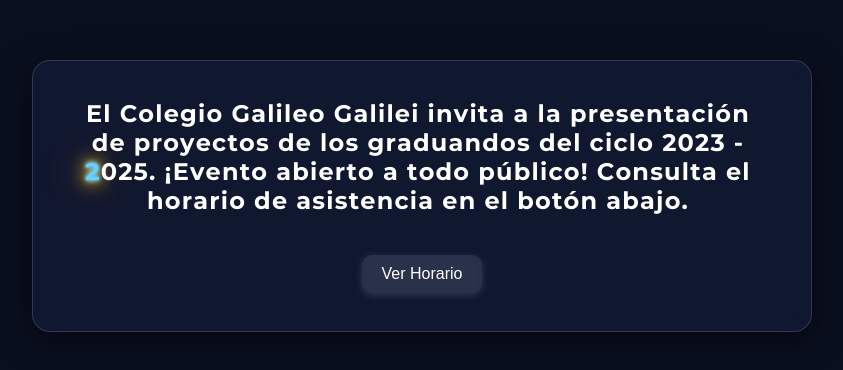
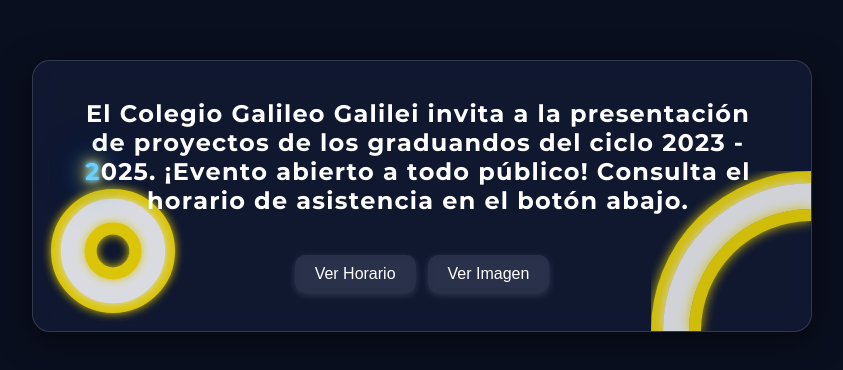
Before and after one commit to Charly-Sanchez/InvitacionGalileo.github.io, a plain HTML site: page index.html in a window 1280 px wide. Shown: the part 204-574 px from the top of the page, without its empty margins (218-1061 px from the left). Drawn offline with Linux system fonts and the light colour scheme.

Commit message:
Carlos Sánchez: Upgrade imagen y js con canvas

```diff
--- a/index.html
+++ b/index.html
@@ -7,43 +7,35 @@
     <meta name="viewport" content="width=device-width, initial-scale=1">
     <link href="https://fonts.googleapis.com/css2?family=Montserrat:wght@700&display=swap" rel="stylesheet">
     <link rel="stylesheet" href="style.css">
-
 </head>
 <body>
+    <div class="container">
     <div class="card">
         <h2 id="neon-text"></h2>
-        <button class="btn-horario" id="btnHorario">Ver Horario</button>
+     <div style="display: flex; gap: 12px; justify-content: center; flex-wrap: wrap;">
+    <button class="btn-horario" id="btnHorario">Ver Horario</button>
+    <button class="btn-horario" id="btnVerImagen">Ver Imagen</button>
+</div>
+       <div class="contenedor-arcoiris">
+    <canvas id="arcoiris" class="arcoiris-canvas"></canvas>
+</div>
+<canvas id="circulos" class="arcoiris-canvas circulos-izquierda"></canvas>
+
+
+        <!-- <div class="centro"></div> -->
     </div>
-    <script>
-        const texto = "El Colegio Galileo Galilei invita a la presentación de proyectos de los graduandos del ciclo 2023 - 2025. ¡Evento abierto a todo público! Consulta el horario de asistencia en el botón abajo.";
-        const contenedor = document.getElementById('neon-text');
-        contenedor.innerHTML = texto.split(' ').map(palabra =>
-            `<span class="word">${[...palabra].map(letra => `<span>${letra}</span>`).join('')}</span>&nbsp;`
-        ).join('');
+    </div>
 
-        const spans = contenedor.querySelectorAll('span span');
-
-        function animarLetras() {
-            let index = 0;
-
-            function iluminarSiguiente() {
-                if (index > 0) spans[index - 1].classList.remove('neon');
-                if (index < spans.length) {
-                    spans[index].classList.add('neon');
-                    index++;
-                    setTimeout(iluminarSiguiente, 60);
-                } else {
-                    spans.forEach(span => span.classList.add('neon'));
-                    setTimeout(() => {
-                        spans.forEach(span => span.classList.remove('neon'));
-                        setTimeout(animarLetras, 1000);
-                    }, 600);
-                }
-            }
-            iluminarSiguiente();
-        }
-        animarLetras();
-    </script>
+<div id="modalImagen" style="display:none;">
+    <div class="modal-bg blur-fade" id="modalBgImagen">
+        <div class="modal-card modal-imagen-content">
+            <img src="imagen.jpg" alt="Imagen ampliada" class="imagen-modal-img" />
+            <div class="buttonClose">
+                <button class="close-modal" id="closeImagen">Cerrar</button>
+            </div>
+        </div>
+    </div>
+</div>
 
     <div id="modalHorario" style="display:none;">
         <div class="modal-bg" id="modalBg">
@@ -77,30 +69,9 @@
         </div>
     </div>
 
-    <script>
-        const btnHorario = document.getElementById('btnHorario');
-        const modalHorario = document.getElementById('modalHorario');
-        const modalBg = document.getElementById('modalBg');
-        const closeModal = document.getElementById('closeModal');
 
-        btnHorario.addEventListener('click', function(e) {
-            modalHorario.style.display = 'block';
-        });
 
-        modalBg.addEventListener('click', function(e) {
-            if (e.target === modalBg) {
-                modalHorario.style.display = 'none';
-            }
-        });
-
-        closeModal.addEventListener('click', function() {
-            modalHorario.style.display = 'none';
-        });
-
-        document.addEventListener('keydown', function(e) {
-            if (e.key === 'Escape') modalHorario.style.display = 'none';
-        });
-    </script>
+    <script src="script.js"></script>
     </body>
 
 </html>
--- /dev/null
+++ b/script.js
@@ -0,0 +1,163 @@
+    const texto = "El Colegio Galileo Galilei invita a la presentación de proyectos de los graduandos del ciclo 2023 - 2025. ¡Evento abierto a todo público! Consulta el horario de asistencia en el botón abajo.";
+        const contenedor = document.getElementById('neon-text');
+        contenedor.innerHTML = texto.split(' ').map(palabra =>
+            `<span class="word">${[...palabra].map(letra => `<span>${letra}</span>`).join('')}</span>&nbsp;`
+        ).join('');
+
+        const spans = contenedor.querySelectorAll('span span');
+
+        function animarLetras() {
+            let index = 0;
+
+            function iluminarSiguiente() {
+                if (index > 0) spans[index - 1].classList.remove('neon');
+                if (index < spans.length) {
+                    spans[index].classList.add('neon');
+                    index++;
+                    setTimeout(iluminarSiguiente, 60);
+                } else {
+                    spans.forEach(span => span.classList.add('neon'));
+                    setTimeout(() => {
+                        spans.forEach(span => span.classList.remove('neon'));
+                        setTimeout(animarLetras, 1000);
+                    }, 600);
+                }
+            }
+            iluminarSiguiente();
+        }
+animarLetras();
+
+const btnHorario = document.getElementById('btnHorario');
+        const modalHorario = document.getElementById('modalHorario');
+        const modalBg = document.getElementById('modalBg');
+        const closeModal = document.getElementById('closeModal');
+
+        btnHorario.addEventListener('click', function(e) {
+            modalHorario.style.display = 'block';
+        });
+
+        modalBg.addEventListener('click', function(e) {
+            if (e.target === modalBg) {
+                modalHorario.style.display = 'none';
+            }
+        });
+
+        closeModal.addEventListener('click', function() {
+            modalHorario.style.display = 'none';
+        });
+
+        document.addEventListener('keydown', function(e) {
+            if (e.key === 'Escape') modalHorario.style.display = 'none';
+        });
+        const btnVerImagen = document.getElementById('btnVerImagen');
+const modalImagen = document.getElementById('modalImagen');
+const modalBgImagen = document.getElementById('modalBgImagen');
+const closeImagen = document.getElementById('closeImagen');
+
+btnVerImagen.addEventListener('click', () => {
+    modalImagen.style.display = 'block';
+    setTimeout(() => modalBgImagen.style.opacity = '1', 10);
+});
+
+modalBgImagen.addEventListener('click', (e) => {
+    if (e.target === modalBgImagen) {
+        cerrarModalImagen();
+    }
+});
+
+closeImagen.addEventListener('click', cerrarModalImagen);
+
+function cerrarModalImagen() {
+    modalBgImagen.style.opacity = '0';
+    setTimeout(() => {
+        modalImagen.style.display = 'none';
+    }, 300);
+}
+closeModal.addEventListener('click', cerrarModalHorario);
+modalBg.addEventListener('click', function(e) {
+    if (e.target === modalBg) cerrarModalHorario();
+});
+document.addEventListener('keydown', function(e) {
+    if (e.key === 'Escape') {
+        cerrarModalHorario();
+        cerrarModalImagen();
+    }
+});
+
+function cerrarModalHorario() {
+    modalBg.style.opacity = '0';
+    setTimeout(() => {
+        modalHorario.style.display = 'none';
+        modalBg.style.opacity = '1'; // reset para la próxima vez
+    }, 300);
+}
+
+
+       function dibujarSemicirculos(canvas, colores, lineWidths) {
+    const ctx = canvas.getContext('2d');
+
+    // Ajustar tamaño dinámico
+    canvas.width = canvas.offsetWidth;
+    canvas.height = canvas.offsetHeight;
+
+    const radioExterno = canvas.width;
+    const radios = [
+        radioExterno - lineWidths[0] / 2,
+        radioExterno - lineWidths[0] - lineWidths[1] / 2,
+        radioExterno - lineWidths[0] - lineWidths[1] - lineWidths[2] / 2
+    ];
+
+    const centroX = canvas.width;
+    const centroY = canvas.height;
+
+    for (let i = 0; i < 3; i++) {
+        ctx.beginPath();
+        ctx.arc(centroX, centroY, radios[i], Math.PI, Math.PI * 1.5);
+        ctx.strokeStyle = colores[i];
+        ctx.lineWidth = lineWidths[i];
+        ctx.shadowColor = colores[i];
+        ctx.shadowBlur = 12;
+        ctx.stroke();
+    }
+    ctx.shadowBlur = 0;
+}
+
+function dibujarCirculos(canvas, colores, lineWidths) {
+    const ctx = canvas.getContext('2d');
+    canvas.width = canvas.offsetWidth;
+    canvas.height = canvas.offsetHeight;
+
+    const radioExterno = canvas.width * 0.35;
+    const radios = [
+        radioExterno,
+        radioExterno * 0.7,
+        radioExterno * 0.4
+    ];
+
+    const centroX = canvas.width * 0.5;
+    const centroY = canvas.height * 0.5;
+
+    for (let i = 0; i < 3; i++) {
+        ctx.beginPath();
+        ctx.arc(centroX, centroY, radios[i], 0, Math.PI * 2);
+        ctx.strokeStyle = colores[i];
+        ctx.lineWidth = lineWidths[i];
+        ctx.shadowColor = colores[i];
+        ctx.shadowBlur = 10;
+        ctx.stroke();
+    }
+    ctx.shadowBlur = 0;
+}
+
+// Colores y grosores comunes
+const colores = ['#FFE501', '#FFFFFF', '#FFE501'];
+const lineWidths = [12, 26, 12];
+
+// Ejecutar al cargar y al redimensionar
+function dibujarTodo() {
+    dibujarSemicirculos(document.getElementById('arcoiris'), colores, lineWidths);
+    dibujarCirculos(document.getElementById('circulos'), colores, lineWidths);
+}
+
+window.addEventListener('load', dibujarTodo);
+window.addEventListener('resize', dibujarTodo);
--- a/style.css
+++ b/style.css
@@ -1,4 +1,4 @@
-        body {
+           body {
             background: #0a0f1f;
             display: flex;
             justify-content: center;
@@ -50,23 +50,24 @@
             transition: color 0.15s, text-shadow 0.15s;
         }
 
-  h2 span.neon {
+h2 span.neon {
     color: #4fc3ff;
     text-shadow:
-        /* brillo azul inmediato */
-        0 0 2px #4fc3ff,
+        /* brillo azul más cercano */
         0 0 4px #4fc3ff,
+        0 0 8px #4fc3ff,
 
-        /* transición suave entre azul y amarillo */
-        0 0 6px #81d4fa,
-        0 0 8px #fff176,
+        /* degradado amarillo intermedio */
+        0 0 12px #fff176,
+        0 0 18px #fdd835,
+        0 0 24px #fbc02d,
 
-        /* resplandor amarillo dominante */
-        0 0 16px #fdd835,
-        0 0 24px #fbc02d,
-        0 0 36px #f9a825,
-        0 0 48px #f57f17;
+        /* brillo azul final dominante */
+        0 0 32px #4fc3ff,
+        0 0 42px #2196f3,
+        0 0 60px #1976d2;
 }
+
         .btn-horario {
             margin-top: 20px;
             padding: 10px 20px;
@@ -167,3 +168,86 @@
             height: 10px;
             border: none;
         }
+    .rainbow-corner {
+    position: fixed;
+    bottom: 0;
+    right: 0;
+    width: 120px;
+    height: 120px;
+    pointer-events: none; /* no interfiere con clics */
+    z-index: 999;
+}
+.contenedor-arcoiris {
+    position: absolute;
+    bottom: 0;
+    right: 0;
+    width: 30vw;
+    height: 30vw;
+    max-width: 160px;
+    max-height: 160px;
+    pointer-events: none;
+    opacity: 0.85;
+    z-index: -1;
+}
+.arcoiris-canvas {
+    width: 100%;
+    height: 100%;
+    opacity: 0.95;
+}
+.circulos-izquierda {
+    position: absolute;
+    bottom: 0;
+    left: 0;
+    width: 30vw;
+    height: 30vw;
+    max-width: 160px;
+    max-height: 160px;
+    pointer-events: none;
+    opacity: 0.85;
+    z-index: -1;
+}
+    .imagen {
+        display: flex;
+        justify-content: center;
+        margin-bottom: 24px;
+    }
+    .imagen img {
+        max-width: 180px;
+        width: 60vw;
+        height: auto;
+        border-radius: 12px;
+        box-shadow: 0 4px 24px rgba(0,0,0,0.25);
+        margin-top: 18px;
+    }
+    .blur-fade {
+    animation: fadeIn 0.4s ease forwards;
+    backdrop-filter: blur(10px);
+    background: rgba(10, 10, 20, 0.5);
+    transition: opacity 0.4s ease;
+}
+
+.modal-imagen-content {
+    background: transparent;
+    box-shadow: none;
+    border: none;
+    padding: 0;
+}
+
+.imagen-modal-img {
+    max-width: 90vw;
+    max-height: 80vh;
+    border-radius: 14px;
+    box-shadow: 0 8px 32px rgba(0, 0, 0, 0.45);
+    animation: fadeIn 0.5s ease;
+}
+
+@keyframes fadeIn {
+    from {
+        opacity: 0;
+        transform: scale(0.97);
+    }
+    to {
+        opacity: 1;
+        transform: scale(1);
+    }
+}
```
Also changed, not shown: imagen.jpg (added).
